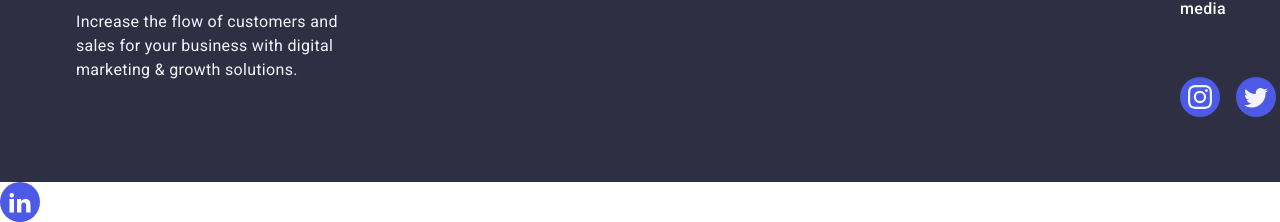
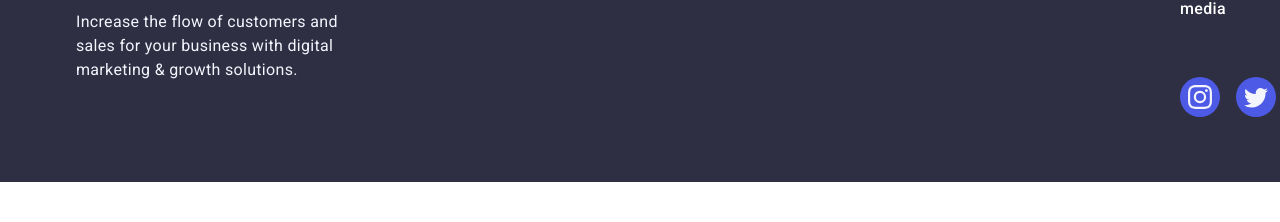
Before and after one commit to ValentynaH35/goit-markup-hw-04, a plain HTML site: page index.html in a window 1280 px wide. Shown: the part 3276-3498 px from the top of the page. After the commit the page ends 3458 px from the top, so only its background shows below. Drawn offline with nearby package versions, Linux system fonts and the light colour scheme.

Commit message:
svg footer richtig

```diff
--- a/index.html
+++ b/index.html
@@ -476,9 +476,3 @@
     </footer>
   </body>
 </html>
-
-<a href="" class="footer-soc-icon-link">
-  <svg class="footer-soc-icon" width="24" height="24">
-    <use href="./images/icons.svg#icon-linkedin2"></use>
-  </svg>
-</a>
```
